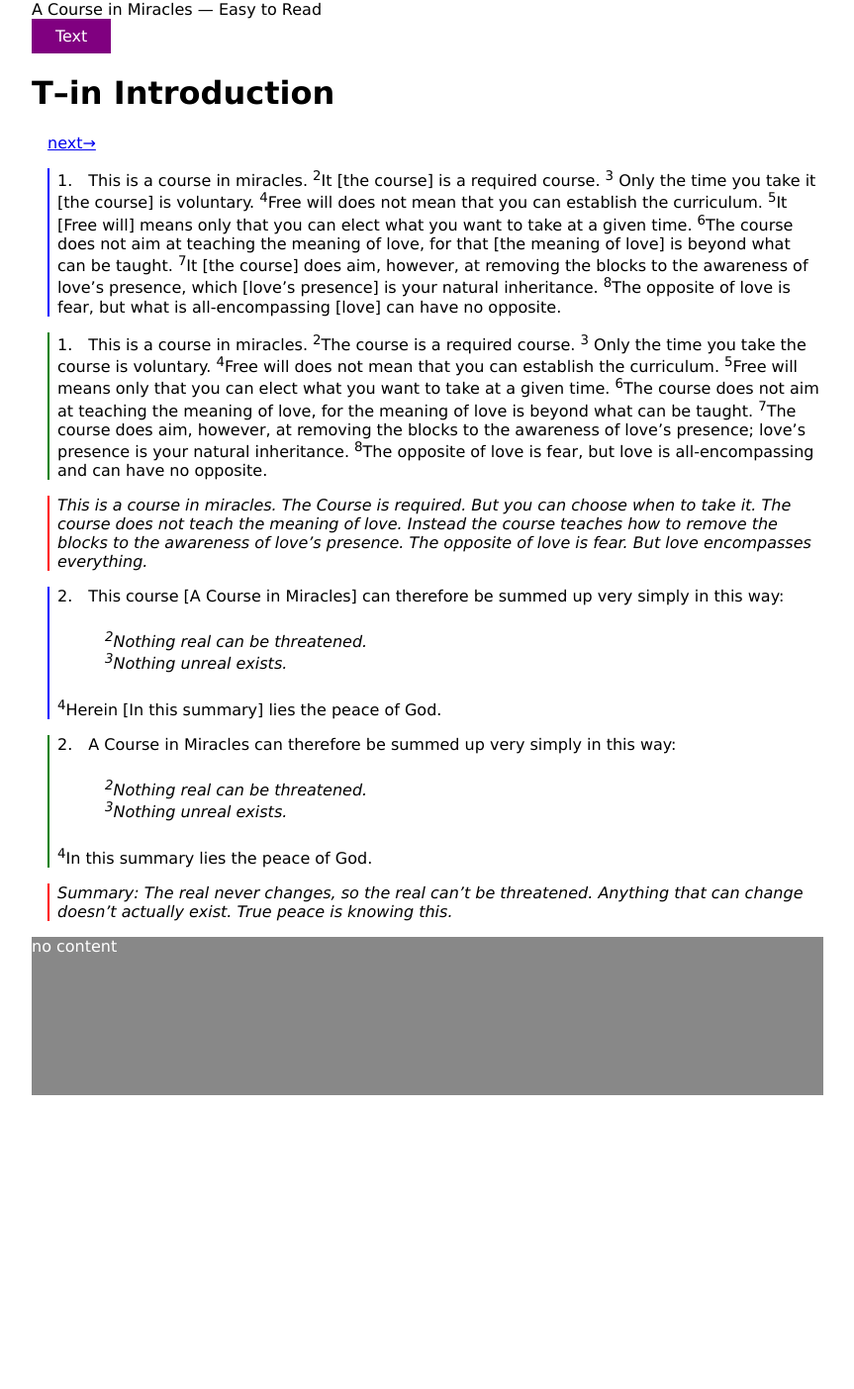
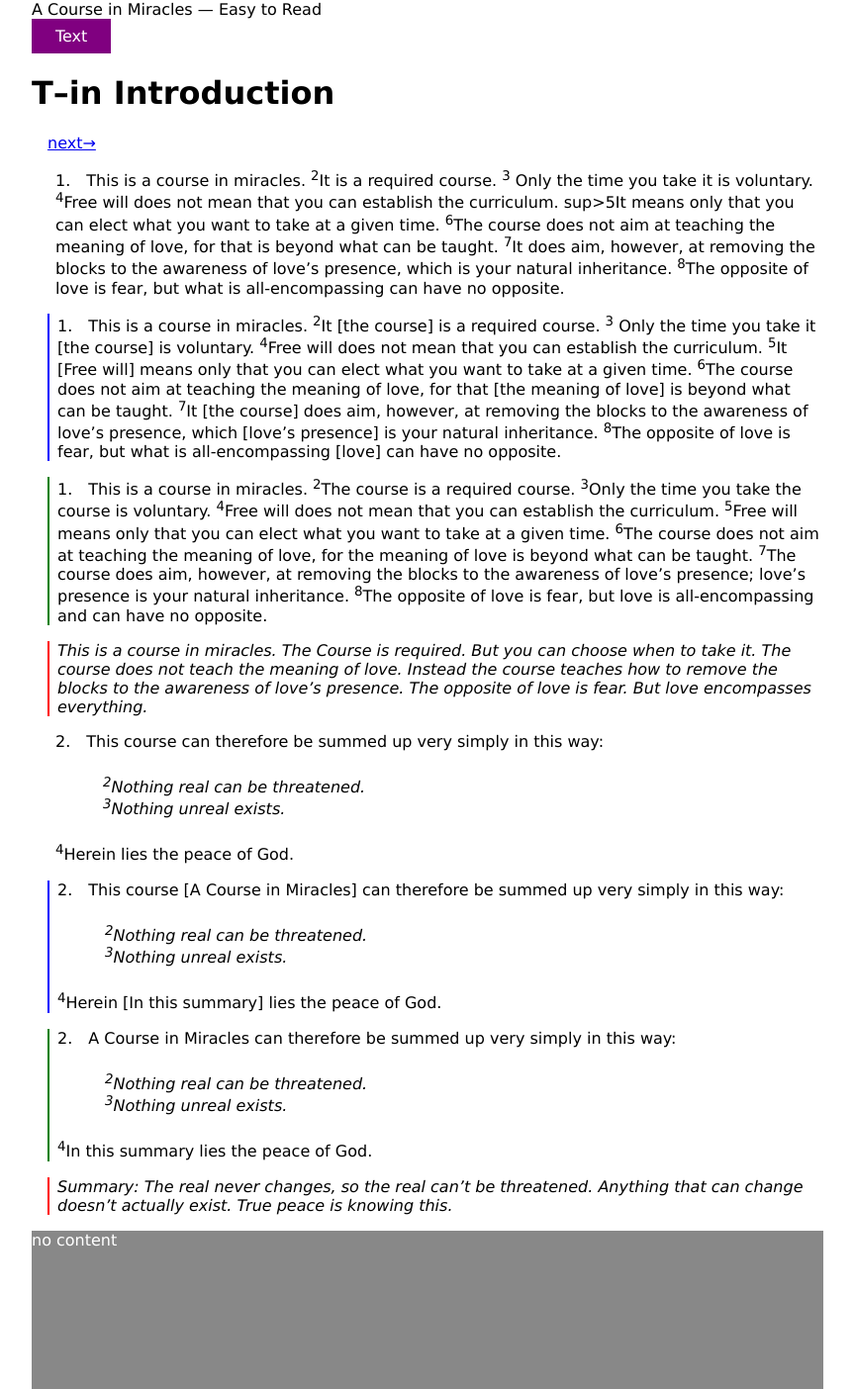
Before and after one commit to wdporter/acim, a Jekyll site: the page built from t/in/index.html, in a window 1280 px wide. Shown: the whole page at 99% size, without its empty margins (208-1071 px from the left). Built offline with Jekyll 4.4.1, drawn with Linux system fonts in a browser that asks for light colours; before the commit the page ends 1107 px from its top, so only the background shows below that.

Commit message:
added native

```diff
--- a/t/in/index.html
+++ b/t/in/index.html
@@ -7,29 +7,19 @@ next: /t/1
 {% include chapter-heading.html %}
 
 <div class=paragraph id="T-in.1">
-    <p class=expanded>1.&emsp;This is a course in miracles. <sup>2</sup>It [the course] is a required course.
-      <sup>3</sup> Only the time you take it [the course] is voluntary. <sup>4</sup>Free will does not mean that you can
-      establish the curriculum. <sup>5</sup>It [Free will] means only that you can elect what you want to take at a
-      given time. <sup>6</sup>The course does not aim at teaching the meaning of love, for that [the meaning of love] is
-      beyond what can be taught. <sup>7</sup>It [the course] does aim, however, at removing the blocks to the awareness
-      of love’s presence, which [love’s presence] is your natural inheritance. <sup>8</sup>The opposite of love is fear,
-      but what is all-encompassing [love] can have no opposite.</p>
+  <p class=native>1.&emsp;This is a course in miracles. <sup>2</sup>It is a required course. <sup>3</sup> Only the time you take it is voluntary. <sup>4</sup>Free will does not mean that you can establish the curriculum. sup>5</sup>It means only that you can elect what you want to take at a given time. <sup>6</sup>The course does not aim at teaching the meaning of love, for that is beyond what can be taught. <sup>7</sup>It does aim, however, at removing the blocks to the awareness of love’s presence, which is your natural inheritance. <sup>8</sup>The opposite of love is fear, but what is all-encompassing can have no opposite.</p>
 
-    <p class=substituted>1.&emsp;This is a course in miracles. <sup>2</sup>The course is a required course. <sup>3</sup>
-      Only the time you take the course is voluntary. <sup>4</sup>Free will does not mean that you can establish the
-      curriculum. <sup>5</sup>Free will means only that you can elect what you want to take at a given time.
-      <sup>6</sup>The course does not aim at teaching the meaning of love, for the meaning of love is beyond what can be
-      taught. <sup>7</sup>The course does aim, however, at removing the blocks to the awareness of love’s presence;
-      love’s presence is your natural inheritance. <sup>8</sup>The opposite of love is fear, but love is
-      all-encompassing and can have no opposite.</p>
+  <p class=expanded>1.&emsp;This is a course in miracles. <sup>2</sup>It [the course] is a required course. <sup>3</sup> Only the time you take it [the course] is voluntary. <sup>4</sup>Free will does not mean that you can establish the curriculum. <sup>5</sup>It [Free will] means only that you can elect what you want to take at a given time. <sup>6</sup>The course does not aim at teaching the meaning of love, for that [the meaning of love] is beyond what can be taught. <sup>7</sup>It [the course] does aim, however, at removing the blocks to the awareness of love’s presence, which [love’s presence] is your natural inheritance. <sup>8</sup>The opposite of love is fear, but what is all-encompassing [love] can have no opposite.</p>
 
-    <p class=simplified>This is a course in miracles. The Course is required. But you can choose when to take it. The
-      course does not teach the meaning of love. Instead the course teaches how to remove the blocks to the awareness of
-      love’s presence. The opposite of love is fear. But love encompasses everything.</p>
+  <p class=substituted>1.&emsp;This is a course in miracles. <sup>2</sup>The course is a required course. <sup>3</sup>Only the time you take the course is voluntary. <sup>4</sup>Free will does not mean that you can establish the curriculum. <sup>5</sup>Free will means only that you can elect what you want to take at a given time. <sup>6</sup>The course does not aim at teaching the meaning of love, for the meaning of love is beyond what can be taught. <sup>7</sup>The course does aim, however, at removing the blocks to the awareness of love’s presence; love’s presence is your natural inheritance. <sup>8</sup>The opposite of love is fear, but love is all-encompassing and can have no opposite.</p>
+
+  <p class=simplified>This is a course in miracles. The Course is required. But you can choose when to take it. The course does not teach the meaning of love. Instead the course teaches how to remove the blocks to the awareness of love’s presence. The opposite of love is fear. But love encompasses everything.</p>
 
 </div>
 <div class=paragraph id="T-in.2">
-  <p class=expanded>2.&emsp;This course [A Course in Miracles] can therefore be summed up very simply in this way: <span class="indented emphasis"><sup>2</sup>Nothing real can be threatened.<br><sup>3</sup>Nothing unreal exists.</span> <sup>4</sup>Herein [In this summary] lies the peace of God.</p>
+    <p class=native>2.&emsp;This course can therefore be summed up very simply in this way: <span class="indented emphasis"><sup>2</sup>Nothing real can be threatened.<br><sup>3</sup>Nothing unreal exists.</span> <sup>4</sup>Herein lies the peace of God.</p>
+
+    <p class=expanded>2.&emsp;This course [A Course in Miracles] can therefore be summed up very simply in this way: <span class="indented emphasis"><sup>2</sup>Nothing real can be threatened.<br><sup>3</sup>Nothing unreal exists.</span> <sup>4</sup>Herein [In this summary] lies the peace of God.</p>
 
   <p class=substituted>2.&emsp;A Course in Miracles can therefore be summed up very simply in this way: <span class="indented emphasis"><sup>2</sup>Nothing real can be threatened.<br> <sup>3</sup>Nothing unreal exists.</span> <sup>4</sup>In this summary lies the peace of God.</p>
 
```
